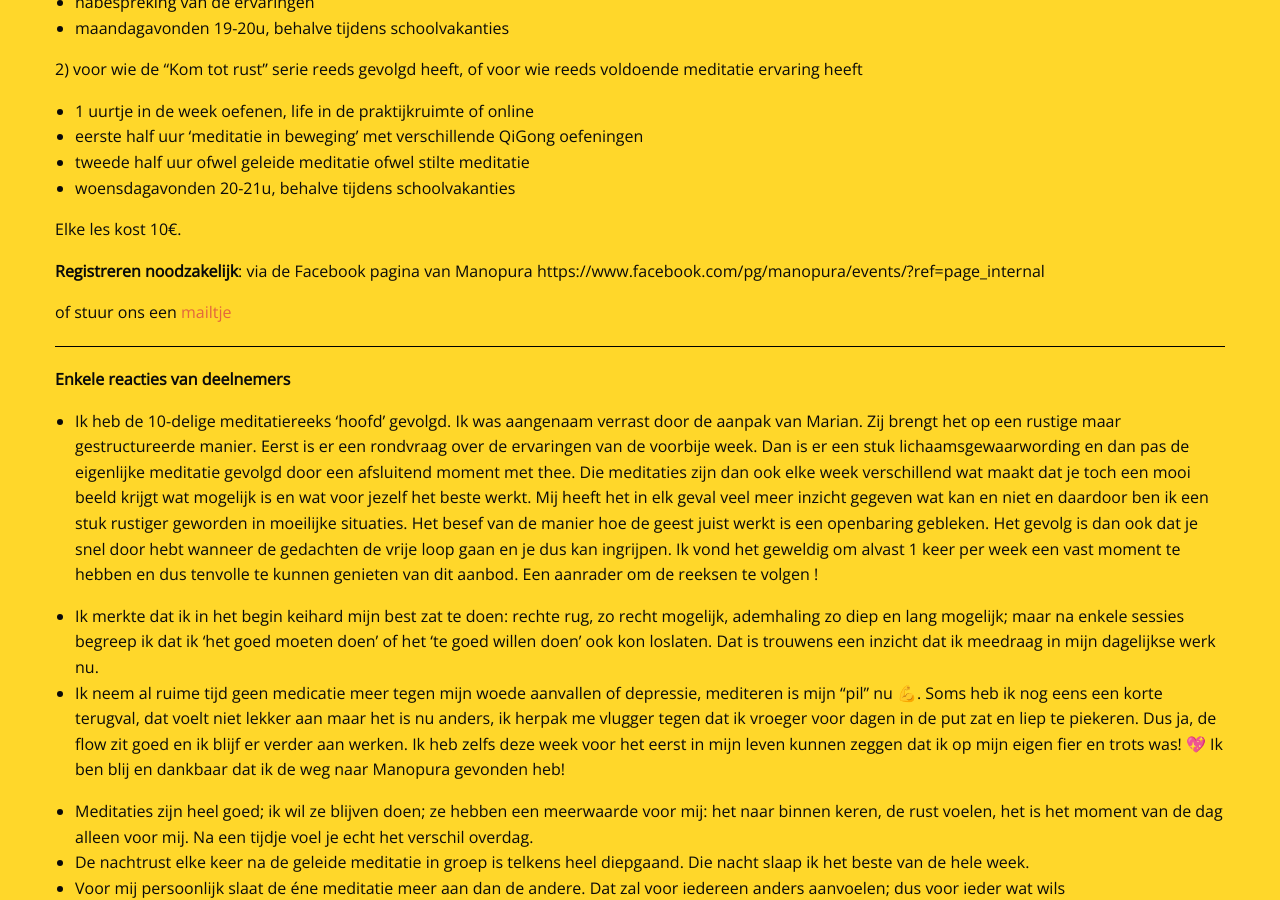
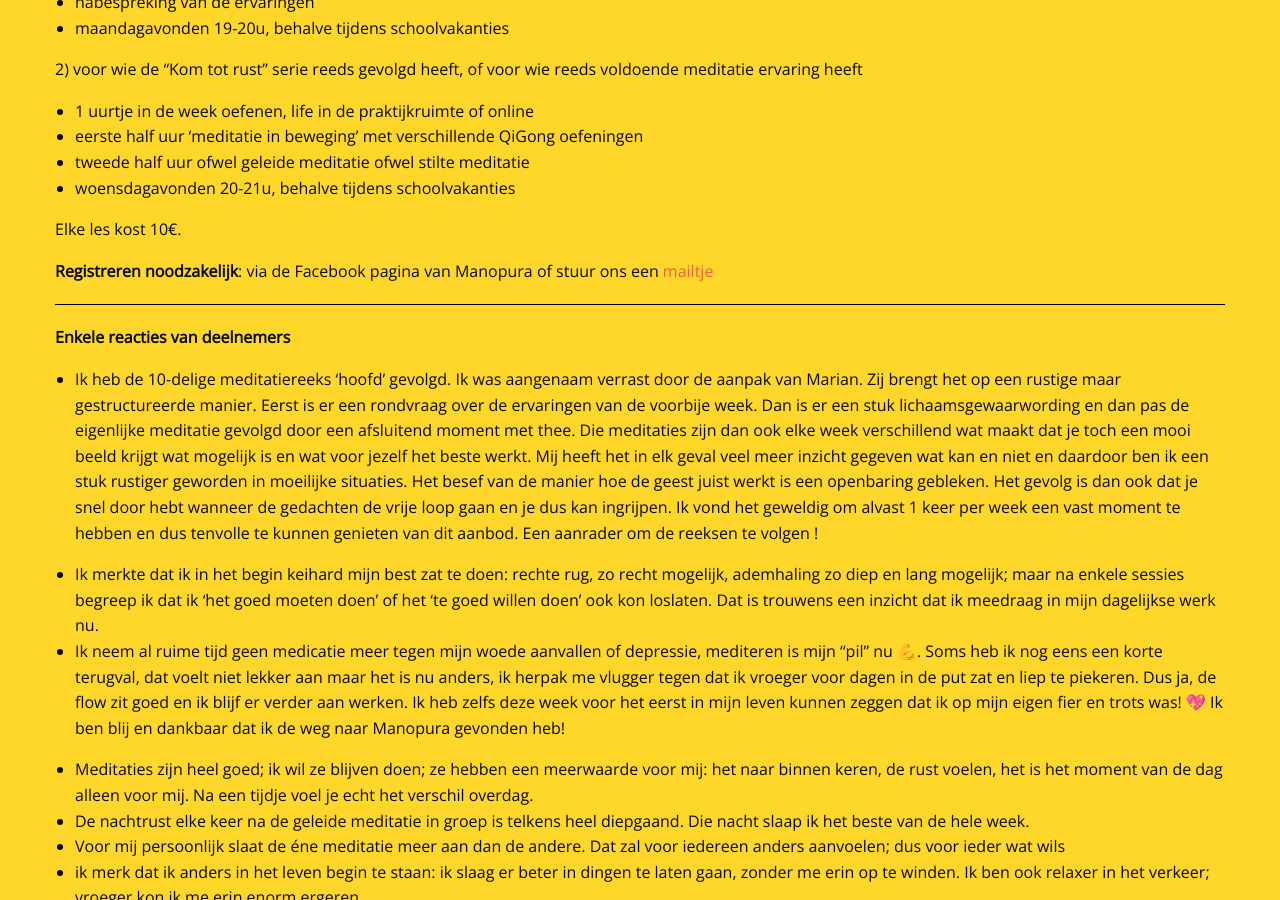
Before and after one commit to manopura/manopura.github.io, a Jekyll site: the page built from meditatie.md, in a window 1280 px wide and 900 px high, scrolled down 781 px. Built offline with Jekyll 4.4.1, drawn with Linux system fonts in a browser that asks for light colours; nearby versions of some CDN libraries; our own code applies the rules of GitHub Pages for plain Markdown files; some of the changed lines change nothing that is shown.

Commit message:
Update meditatie.md

```diff
--- a/meditatie.md
+++ b/meditatie.md
@@ -45,8 +45,7 @@
 
 Elke les kost 10€.
 
-**Registreren noodzakelijk**: via de Facebook pagina van Manopura https://www.facebook.com/pg/manopura/events/?ref=page_internal
-
+**Registreren noodzakelijk**: via de Facebook pagina van Manopura
 of stuur ons een [mailtje](mailto:marian@manopura.be)
 
 
```
